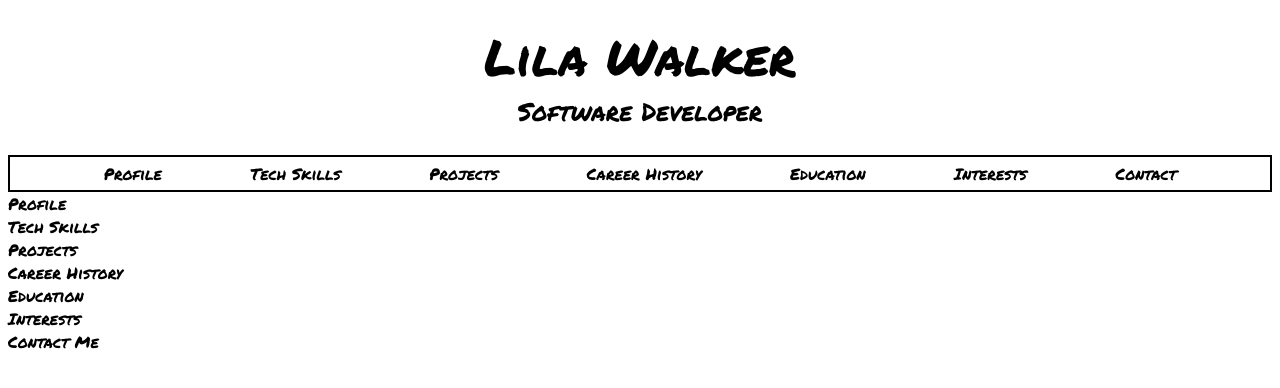
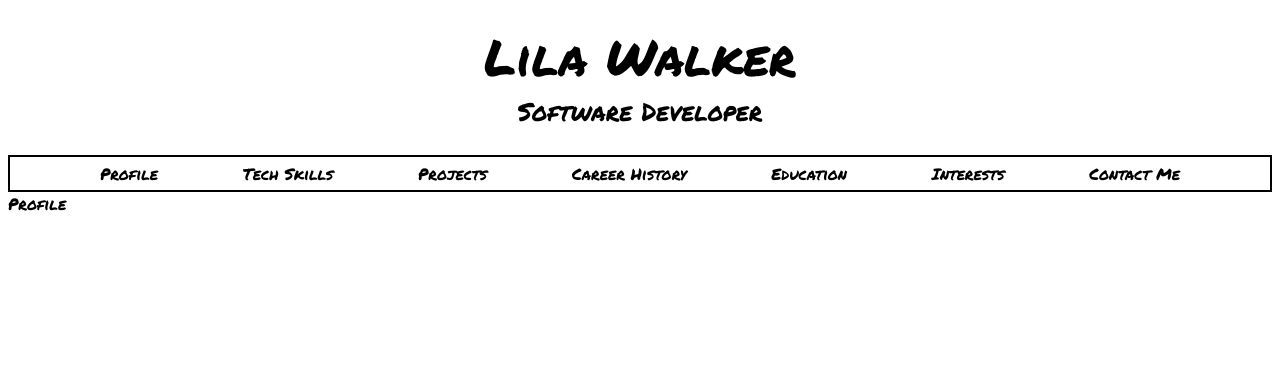
Before and after one commit to lilawalker/personal-website, a React (Create React App) app: page / in a window 1280 px wide. Shown: the top 388 px of the page. Built offline with nearby package versions, Linux system fonts and the light colour scheme.

Commit message:
Add function to return components on state change

```diff
--- a/src/App.js
+++ b/src/App.js
@@ -23,19 +23,27 @@ class App extends React.Component {
     this.setState({ active: component})
   }
 
+  changeComponent(component) {
+    const components = {
+      profile: <Profile />,
+      techskills: <TechSkills />,
+      projects: <Projects />,
+      careerhistory: <CareerHistory />,
+      education: <Education />,
+      interests: <Interests />,
+      contact: <Contact />
+    };
+
+    return components[component]
+  }
+
   render() {
 
     return (
       <div>
         <Header />
         <Nav handleChange={this.handleChange} />
-        <Profile />
-        <TechSkills />
-        <Projects />
-        <CareerHistory />
-        <Education />
-        <Interests />
-        <Contact />
+        {this.changeComponent(this.state.active)}
       </div>
     );
   }
--- a/src/Nav.js
+++ b/src/Nav.js
@@ -23,7 +23,7 @@ class Nav extends React.Component {
         <a href="/#" component="careerhistory" onClick={this.handleClick}>Career History</a>
         <a href="/#" component="education" onClick={this.handleClick}>Education</a>
         <a href="/#" component="interests" onClick={this.handleClick}>Interests</a>
-        <a href="/#" component="contact" onClick={this.handleClick}>Contact</a>
+        <a href="/#" component="contact" onClick={this.handleClick}>Contact Me</a>
       </div>
     );
   }
```
